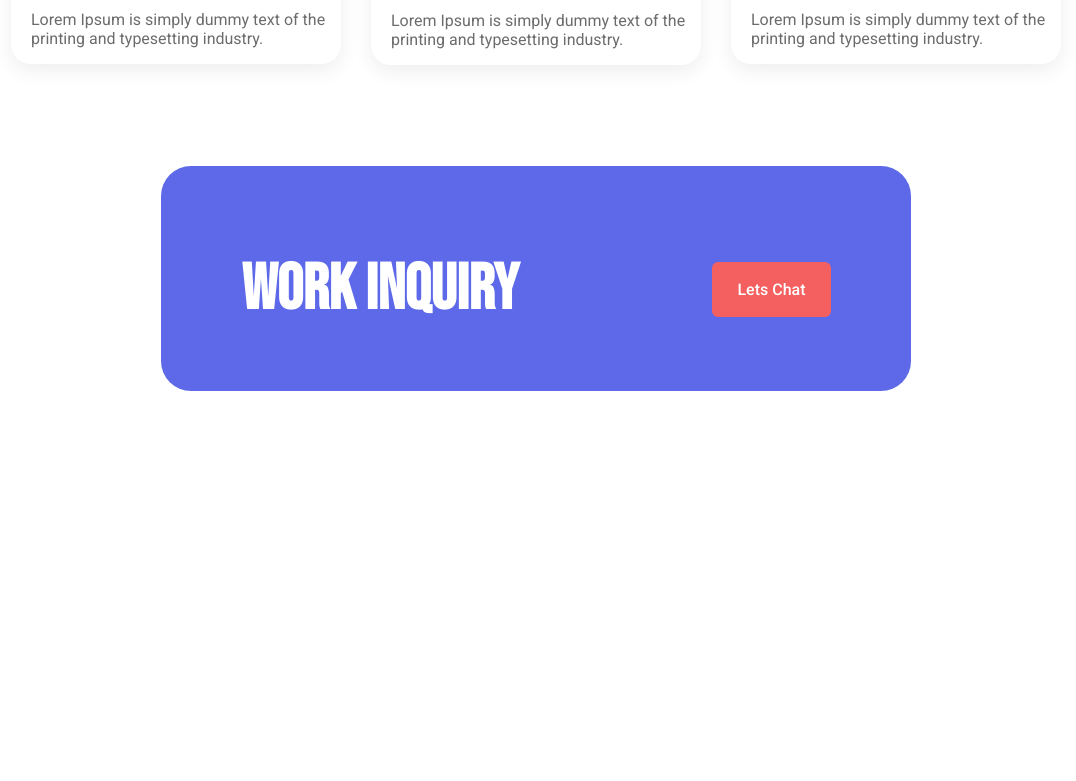
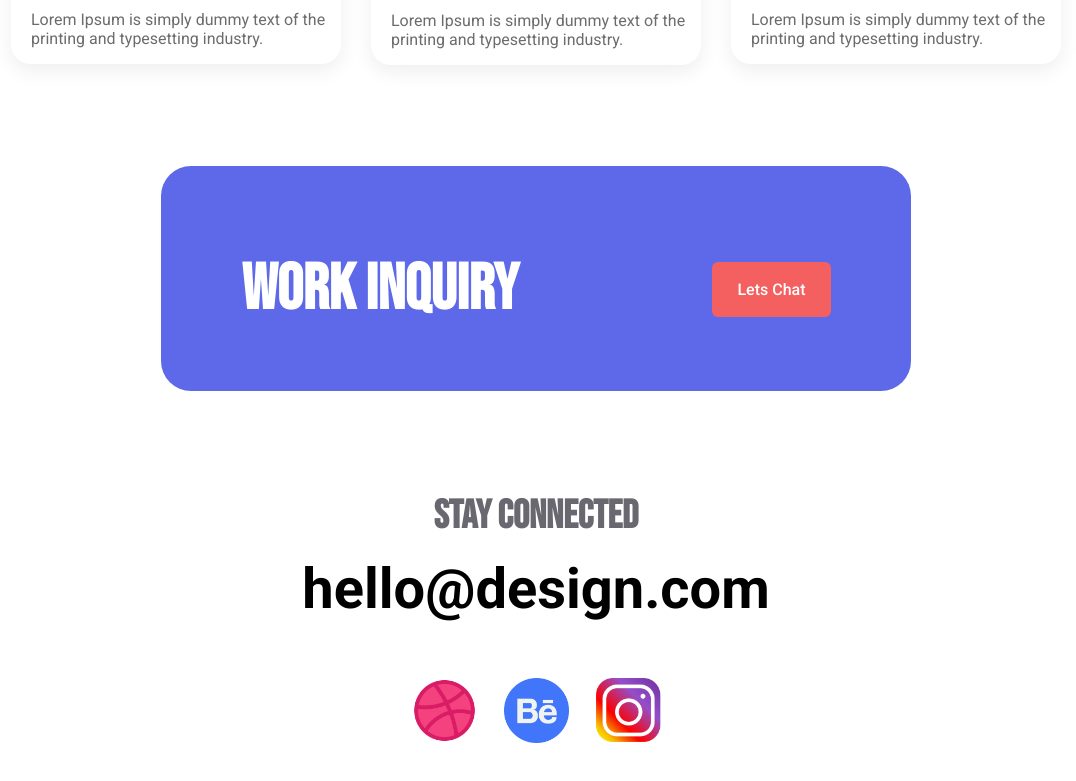
Before and after one commit to Hasan-Mahmud21/My-Personal-Website, a plain HTML site: page index.html in a window 1280 px wide. Shown: the part 1803-2584 px from the top of the page, without its empty margins (104-1180 px from the left). Before the commit the page ends 2295 px from the top, so only its background shows below. Drawn offline with Linux system fonts and the light colour scheme.

Commit message:
added footer

```diff
--- a/css/design.css
+++ b/css/design.css
@@ -260,6 +260,53 @@ body {
     padding: 18px 25px;
     cursor: pointer;
 }
+.message{
+    font-family: "Bebas Neue", sans-serif;
+    font-weight: bold;
+    font-size: 2.5rem;
+    color: #696871;
+    /* width: 100%;
+    max-width: 123px;
+    margin: auto; */
+    /* display: flex;
+    justify-content: center;
+    align-items: center; */
+
+    display: grid;
+    place-items: center;
+    margin-bottom: 16px;
+
+}
+
+.business-email{
+    font-family: "Roboto", sans-serif;
+    font-size: 3.5rem;
+    font-weight: 700;
+    color: 363958;
+    display: grid;
+    place-items: center;
+    margin-top: 16px;
+}
+
+.sm-icon{
+    width: 100%;
+    max-width: 65px;
+    height: auto;
+
+}
+.my-socials{
+    display: flex;
+    gap: 27px;
+    align-items: center;
+    justify-content: center;
+    width: 100%;
+    margin-top: 10px;
+    margin-bottom: 50px;
+
+
+}
+
+
 
 
 
--- a/index.html
+++ b/index.html
@@ -85,6 +85,16 @@
 
         </div>
 
+        <section class="social-media">
+            <p class="message">STAY CONNECTED</p>
+            <h3 class="business-email">hello@design.com</h3>
+            <div class="my-socials">
+                <img src="icons/image 6.png" alt="" class="sm-icon">
+                <img src="icons/Group 33059.png" alt="" class="sm-icon">
+                <img src="icons/image 7.png" alt="" class="sm-icon">
+            </div>
+        </section>
+
     </footer>
 
 
```
